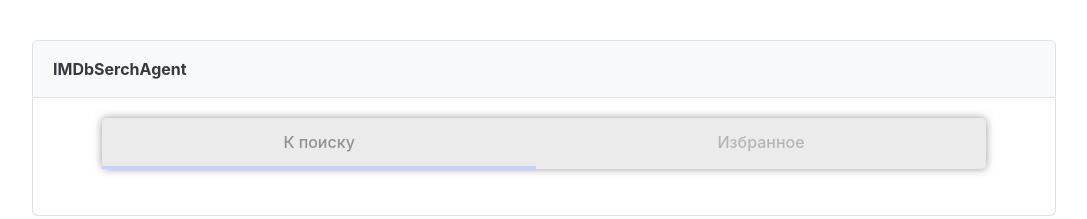
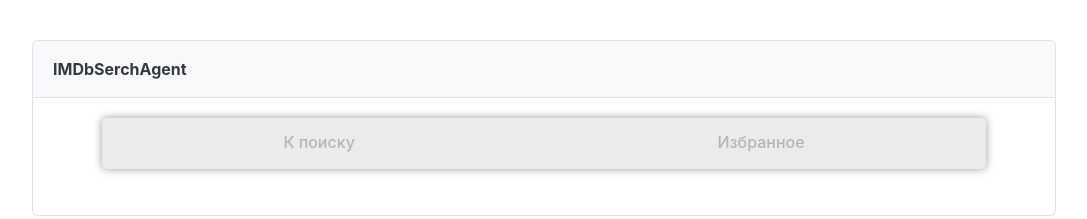
Before and after one commit to AlexWEBArt/ra-redux-toolkit-ts, a React (Vite) app: page / in a window 1280 px wide. Shown: the top 219 px of the page, without its empty margins (96-1183 px from the left). Built offline with nearby package versions, Linux system fonts and the light colour scheme.

Commit message:
update routes link

```diff
--- a/src/components/IMDbSerchAgent/FavoriteFilms/FavoriteFilms.tsx
+++ b/src/components/IMDbSerchAgent/FavoriteFilms/FavoriteFilms.tsx
@@ -15,7 +15,7 @@
     const dispatch = useAppDispatch();
 
     const imageBodyTemplate = (item: Films) => {
-        return <Link to={`/film-card/${item.imdbID}`}><img src={item.Poster} alt={item.Title} width="64px" className="shadow-4" /></Link>
+        return <Link to={`/ra-redux-toolkit-ts/film-card/${item.imdbID}`}><img src={item.Poster} alt={item.Title} width="64px" className="shadow-4" /></Link>
     };
 
     const onSelectionChange = (event: DataTableSelectionChangeEvent<Films[]>) => {
--- a/src/components/IMDbSerchAgent/Menu/Menu.tsx
+++ b/src/components/IMDbSerchAgent/Menu/Menu.tsx
@@ -4,8 +4,8 @@
 export default function Menu() {
     return (
         <nav className="menu">
-            <NavLink className="menu-item" to="/">К поиску</NavLink>
-            <NavLink className="menu-item" to="/favorite">Избранное</NavLink>
+            <NavLink className="menu-item" to="/ra-redux-toolkit-ts">К поиску</NavLink>
+            <NavLink className="menu-item" to="/ra-redux-toolkit-ts/favorite">Избранное</NavLink>
             {/* <NavLink className="menu-item" to="/film-card/:id">Тут будет фильм</NavLink> */}
         </nav>
     );
--- a/src/components/IMDbSerchAgent/SearchFilms/FilmsList/FilmsList.tsx
+++ b/src/components/IMDbSerchAgent/SearchFilms/FilmsList/FilmsList.tsx
@@ -21,7 +21,7 @@
     }, [selectedFilms])
 
     const imageBodyTemplate = (item: Films) => {
-        return <Link to={`/film-card/${item.imdbID}`}><img src={item.Poster} alt={item.Title} width="64px" className="shadow-4"/></Link>;
+        return <Link to={`/ra-redux-toolkit-ts/film-card/${item.imdbID}`}><img src={item.Poster} alt={item.Title} width="64px" className="shadow-4"/></Link>;
     };
 
     const onSelectionChange = (event: DataTableSelectionChangeEvent<Films[]>) => {
```
Also changed, not shown: 2 other files (tests, documents, lock files or other folders).
